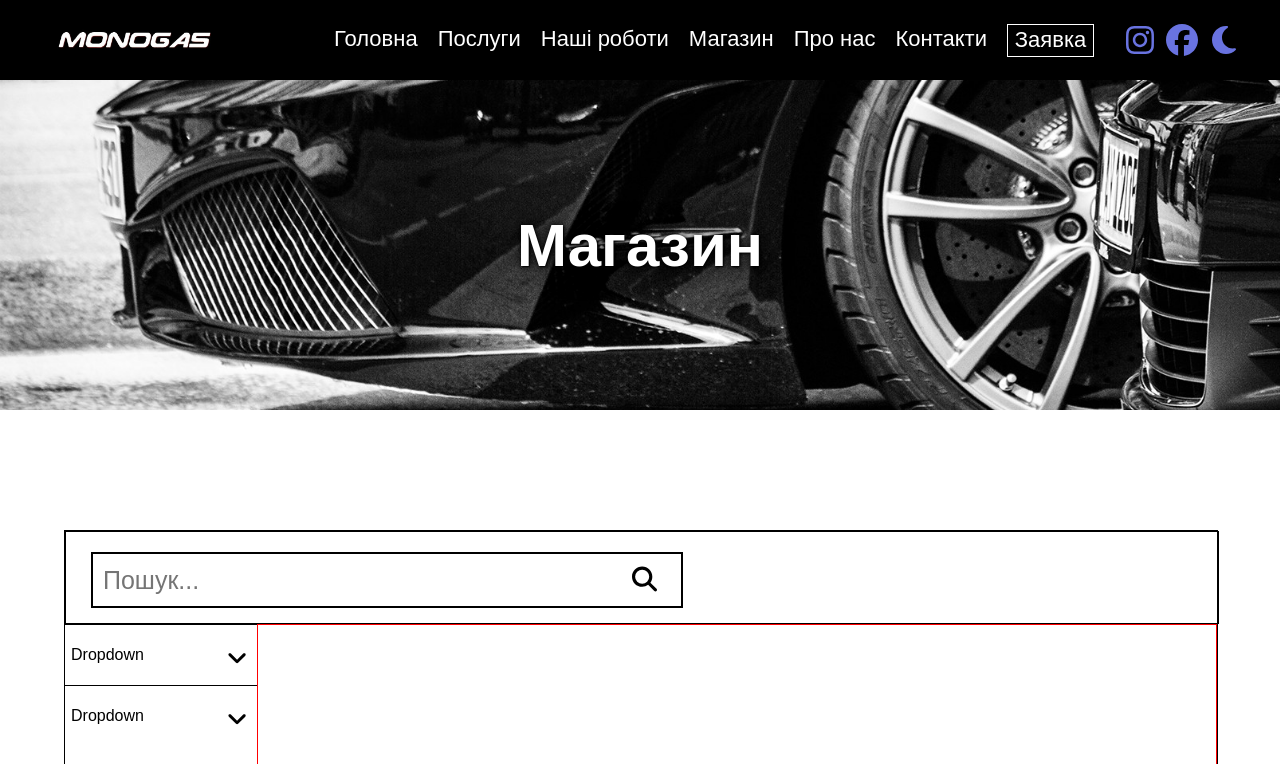
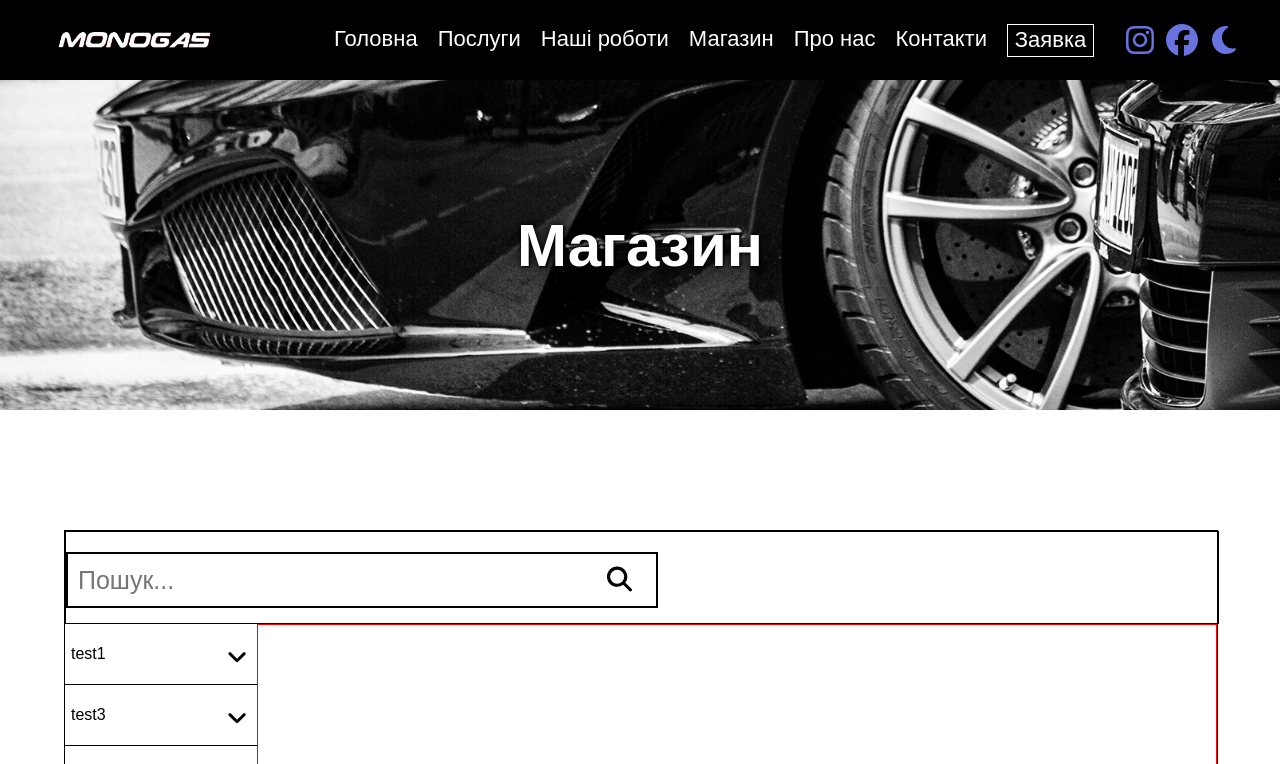
Before and after one commit to mrbywater/monogas, a React (Create React App) app: page /shop in a window 1280 px wide. Shown: the top 764 px of the page. Built offline with nearby package versions, Linux system fonts and the light colour scheme.

Commit message:
Shop dropdown

```diff
--- a/src/Components/Content/InfoList.js
+++ b/src/Components/Content/InfoList.js
@@ -570,3 +570,22 @@ export const tableText = [
     }
 
 ]
+
+export const shopFilter = [
+        {
+            headline : "test1",
+            items : [
+                "1",
+                "2",
+                "3"
+            ]
+        },
+        {
+            headline : "test3",
+            items : [
+                "4",
+                "5",
+                "6"
+            ]
+        }
+    ]
--- a/src/Components/Content/Shop.js
+++ b/src/Components/Content/Shop.js
@@ -4,33 +4,31 @@ import {BelowHeaderImage} from "./BelowHeaderImage";
 import {faMagnifyingGlass,faAngleDown} from "@fortawesome/free-solid-svg-icons";
 import {FontAwesomeIcon} from '@fortawesome/react-fontawesome'
 import {useState} from "react";
+import {shopFilter} from "./InfoList"
 
 const Shop = () => {
 
 	const ArrowUp = '<svg xmlns="http://www.w3.org/2000/svg" viewBox="0 0 448 512"><path d="M201.4 137.4c12.5-12.5 32.8-12.5 45.3 0l160 160c12.5 12.5 12.5 32.8 0 45.3s-32.8 12.5-45.3 0L224 205.3 86.6 342.6c-12.5 12.5-32.8 12.5-45.3 0s-12.5-32.8 0-45.3l160-160z"/></svg>'
 	const ArrowDown = '<svg xmlns="http://www.w3.org/2000/svg" viewBox="0 0 448 512"><path d="M201.4 342.6c12.5 12.5 32.8 12.5 45.3 0l160-160c12.5-12.5 12.5-32.8 0-45.3s-32.8-12.5-45.3 0L224 274.7 86.6 137.4c-12.5-12.5-32.8-12.5-45.3 0s-12.5 32.8 0 45.3l160 160z"/></svg>'
 
-	const [arrowStyle, setArrowStyle] = useState(ArrowDown)
-	const [dropDownBorderBottom, setDropDownBorderBottom] = useState(  {borderBottom: "1px solid black"})
+	const dropDownShow = (id, index) => () => {
 
-	const dropDownShow = (id,id1) => () => {
+		shopFilter.map(item =>{
 
-		document.getElementById(id).classList.toggle("onClickDropDownContent");
-		document.getElementById(id).classList.toggle("dropDownBorderBottom");
-		if (arrowStyle === ArrowDown) {
-			setDropDownBorderBottom({borderBottom: "none"})
-		} else {
-			setDropDownBorderBottom({borderBottom: "1px solid black"})
-		}
+			let elm = document.getElementById(index)
 
-		if (document.getElementById(id).classList.length > 1 ) {
-			if (id1 === "country_arrow"){
-				let elm = document.getElementById(id1)
+			if (item.headline === id) {
+				document.getElementById(id).classList.toggle("onClickDropDownContent");
+
+			}
+
+			if (document.getElementById(id).classList.length > 1) {
 				elm.innerHTML  = ArrowUp
+			} else {
+				elm.innerHTML  = ArrowDown
 			}
-		} else setArrowStyle(ArrowDown)
+		})
 	}
-
 
 	return (
 		<div className="homeCont">
@@ -46,28 +44,23 @@ const Shop = () => {
 				</div>
 				<div className="belowSearchCont">
 					<div className="filterCont">
-						<div className="dropdown">
-							<button className="dropbtn" onClick={dropDownShow("brands","brands_arrow")}>
-								Dropdown
-								<FontAwesomeIcon icon={faAngleDown} className="dropDownArrow" id="brands_arrow"/>
-							</button>
-							<div className="dropdown-content" id="brands">
-								<a href="#">Link 1</a>
-								<a href="#">Link 2</a>
-								<a href="#">Link 3</a>
+					{shopFilter.map((elem, i) => {
+						return (
+							<div className="dropdown">
+								<button className="dropbtn" onClick={dropDownShow(elem.headline, i)}>
+									{elem.headline}
+									<FontAwesomeIcon icon={faAngleDown} className="dropDownArrow" id={i}/>
+								</button>
+								<div className="dropdownContent" id={elem.headline}>
+									{elem.items.map(text => {
+										return (
+											<a href="#">{text}</a>
+										)
+									})}
+								</div>
 							</div>
-						</div>
-						<div className="dropdown">
-							<button className="dropbtn" onClick={dropDownShow("country","country_arrow")}>
-								Dropdown
-								<FontAwesomeIcon icon={faAngleDown} className="dropDownArrow" id="country_arrow"/>
-							</button>
-							<div className="dropdown-content" id="country">
-								<a href="#">Link 1</a>
-								<a href="#">Link 2</a>
-								<a href="#">Link 3</a>
-							</div>
-						</div>
+						)
+					})}
 						<div>
 
 						</div>
--- a/src/Components/Content/Shop.scss
+++ b/src/Components/Content/Shop.scss
@@ -27,7 +27,6 @@
 
 .inputCont {
   height: 50px;
-  margin-left: 25px;
   width: 50%;
   position: relative;
 }
@@ -73,17 +72,16 @@
   display: flex;
   width: 100%;
   flex-direction: column;
-  border-top: 1px solid black;
+  border-bottom: 1px solid black;
 }
 
-.dropdown-content {
+.dropdownContent {
   display: none;
   width: 100%;
   z-index: 1;
-  border-bottom: 1px solid black;
 }
 
-.dropdown-content a {
+.dropdownContent a {
   color: black;
   padding: 12px 16px;
   text-decoration: none;
@@ -100,6 +98,17 @@
   display: block;
 }
 
-.dropDownBorderBottom {
-  border-bottom: 1px solid black;
+.dropdownContent {
+  animation: append-animate .4s ease;
 }
+
+@keyframes append-animate {
+  from {
+    transform: translateY(-40px);
+    opacity: 0;
+  }
+  to {
+    transform: translateY(0);
+    opacity: 1;
+  }
+}
```
